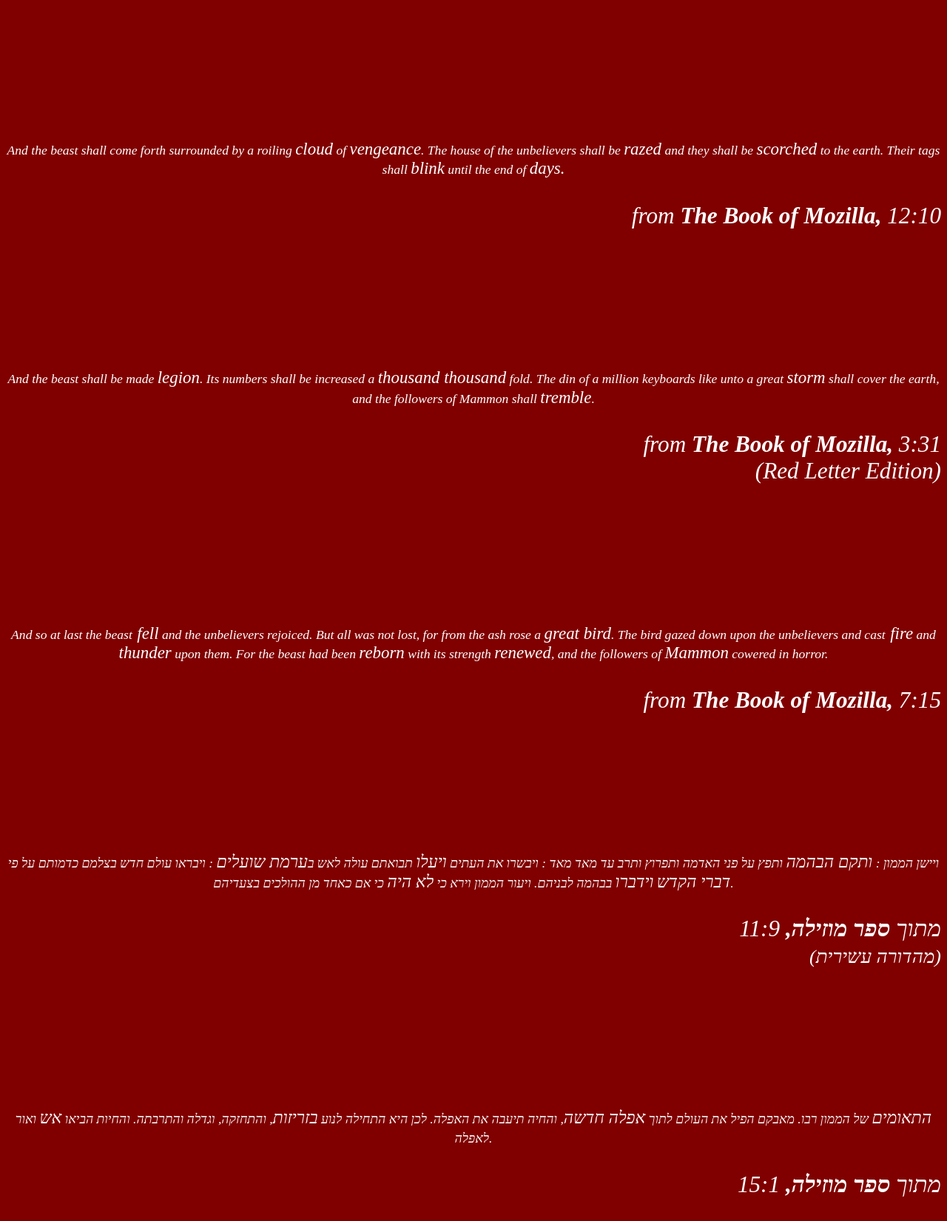
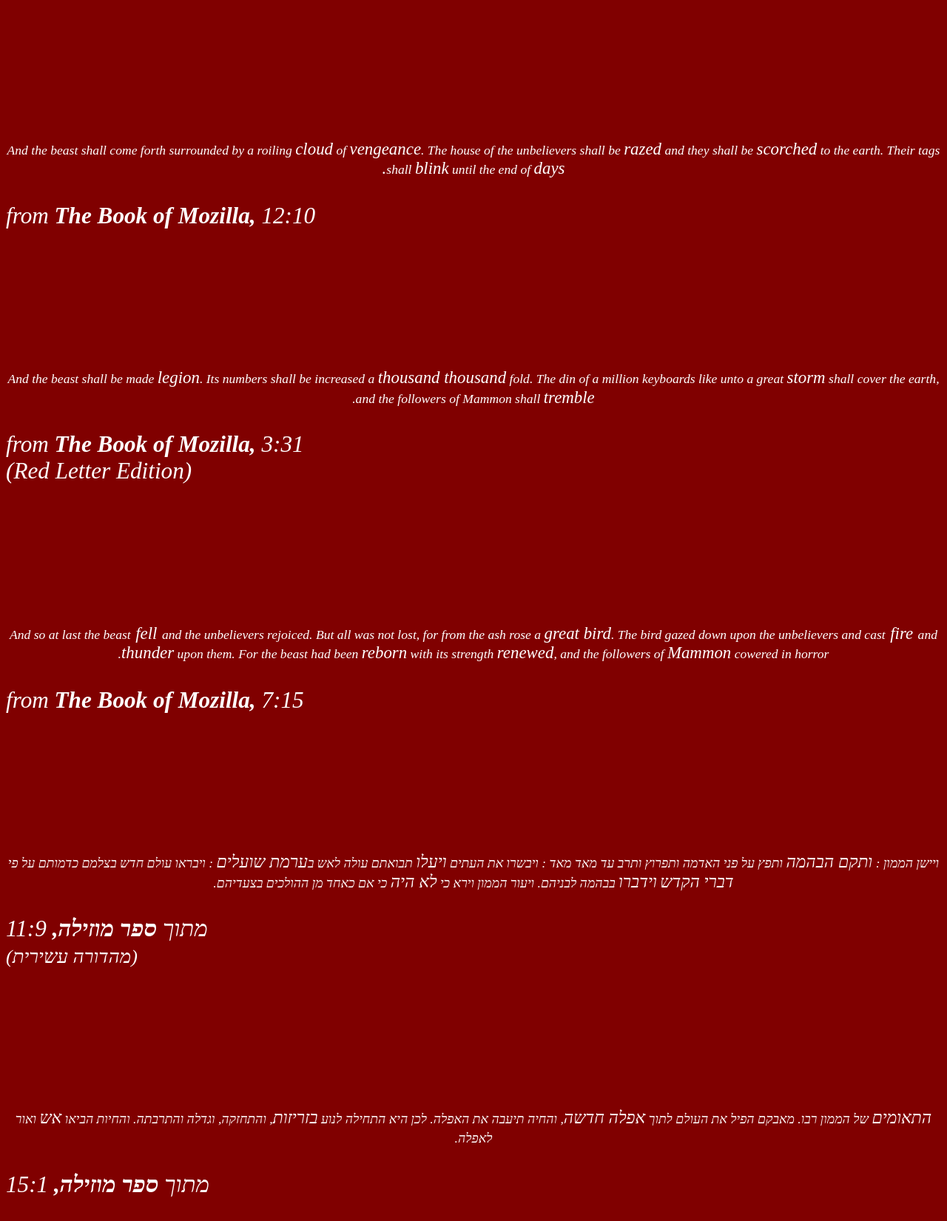
Before and after one commit to MozillaIsrael/MozillaIsrael-www.bak, a Jekyll site: the page built from book.html, in a window 1280 px wide. Shown: the whole page at 74% size. Built offline with Jekyll 4.4.1, drawn with Linux system fonts in a browser that asks for light colours; Markdown is read by kramdown in place of the engine named in the settings.

Commit message:
book.html - Tweaked for RTL

```diff
--- a/book.html
+++ b/book.html
@@ -13,10 +13,10 @@
 
   -->
 
-<html lang="en-US" dir="ltr">
+<html lang="he" dir="rtl">
 <head>
     <meta http-equiv="Content-type" content="text/html; charset=UTF-8">
-    <title>The Book of Mozilla</title>
+    <title>ספר מוזילה</title>
 
     <style type="text/css">
     html {
@@ -36,7 +36,7 @@
     .from {
       font-size: 1.95em;
       font-family: serif;
-      text-align: right;
+      text-align: left;
     }
 
     em {
@@ -45,7 +45,7 @@
     }
 
     .f {
-      padding-left: .2ex;
+      padding: 0 .2ex;
     }
 
     a {
```
Also changed, not shown: other parts of book.html (+1 -1 lines).
